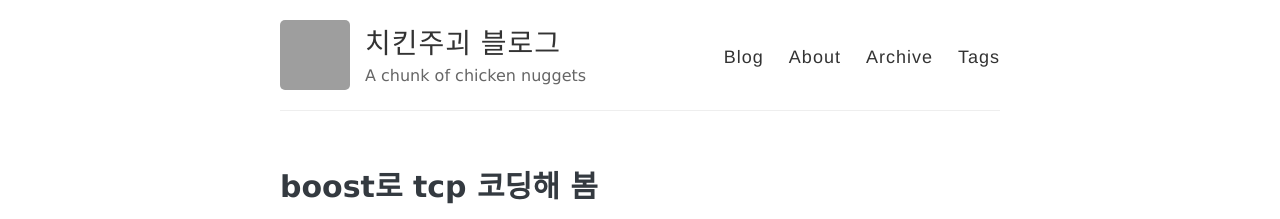
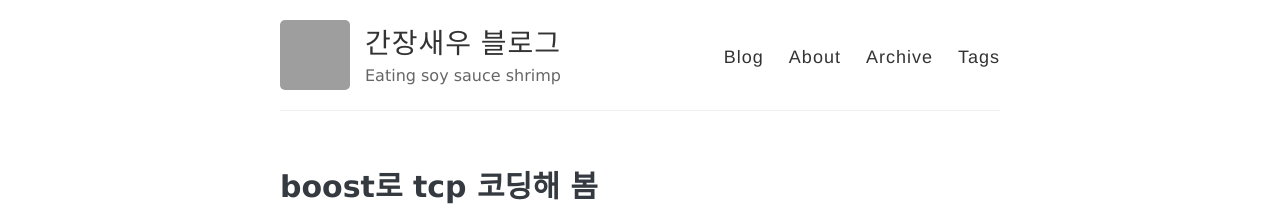
Before and after one commit to chickeningot/chickeningot.github.io, a Jekyll site: the page built from index.html, in a window 1280 px wide. Shown: the top 219 px of the page. Built offline with Jekyll 4.4.1, drawn with Linux system fonts in a browser that asks for light colours; the list of posts is cut into pages by our own code; part of the change alters nothing that is shown; grey boxes are pictures that could not be loaded.

Commit message:
change blog name

```diff
--- a/_config.yml
+++ b/_config.yml
@@ -3,10 +3,10 @@
 #
 
 # Name of your site (displayed in the header)
-name: 치킨주괴 블로그
+name: 간장새우 블로그
 
 # Short bio or description (displayed in the header)
-description: A chunk of chicken nuggets
+description: Eating soy sauce shrimp
 
 #
 # Flags below are optional
@@ -36,10 +36,10 @@ paginate: 5
 footer-links:
   behance: # https://www.behance.net/<username>
   dribbble:
-  email: chickeningot@gmail.com
+  email: soysaeu@gmail.com
   facebook:
   flickr:
-  github: chickeningot
+  github: soysaeu
   googleplus: # anything in your profile username that comes after plus.google.com/
   instagram:
   linkedin:
@@ -47,7 +47,7 @@ footer-links:
   rss: # just type anything here for a working RSS icon
   stackoverflow: # your stackoverflow profile, e.g. "users/50476/bart-kiers"
   tumblr: # https://<username>.tumblr.com
-  twitter: chickeningot
+  twitter: soysaeu
   youtube: # channel/<your_long_string> or user/<user-name>
 
 # Text under the icons in footer
@@ -55,14 +55,14 @@ footer-text: © 2017 Kiko Now
 
 # Enter your Disqus shortname (not your username) to enable commenting on posts
 # You can find your shortname on the Settings page of your Disqus account
-disqus: chickeningot-github
+disqus: soysaeu-blog
 
 # Enter your Google Analytics web tracking code (e.g. UA-2110908-2) to activate tracking
 google_analytics: UA-136281558-1
 
 # Your website URL (e.g. http://barryclark.github.io or http://www.barryclark.co)
 # Used for Sitemap.xml and your RSS feed
-url: https://chickeningot.github.io
+url: https://soysaeu.github.io
 
 # If you're hosting your site at a Project repository on GitHub pages
 # (http://yourusername.github.io/repository-name)
```
